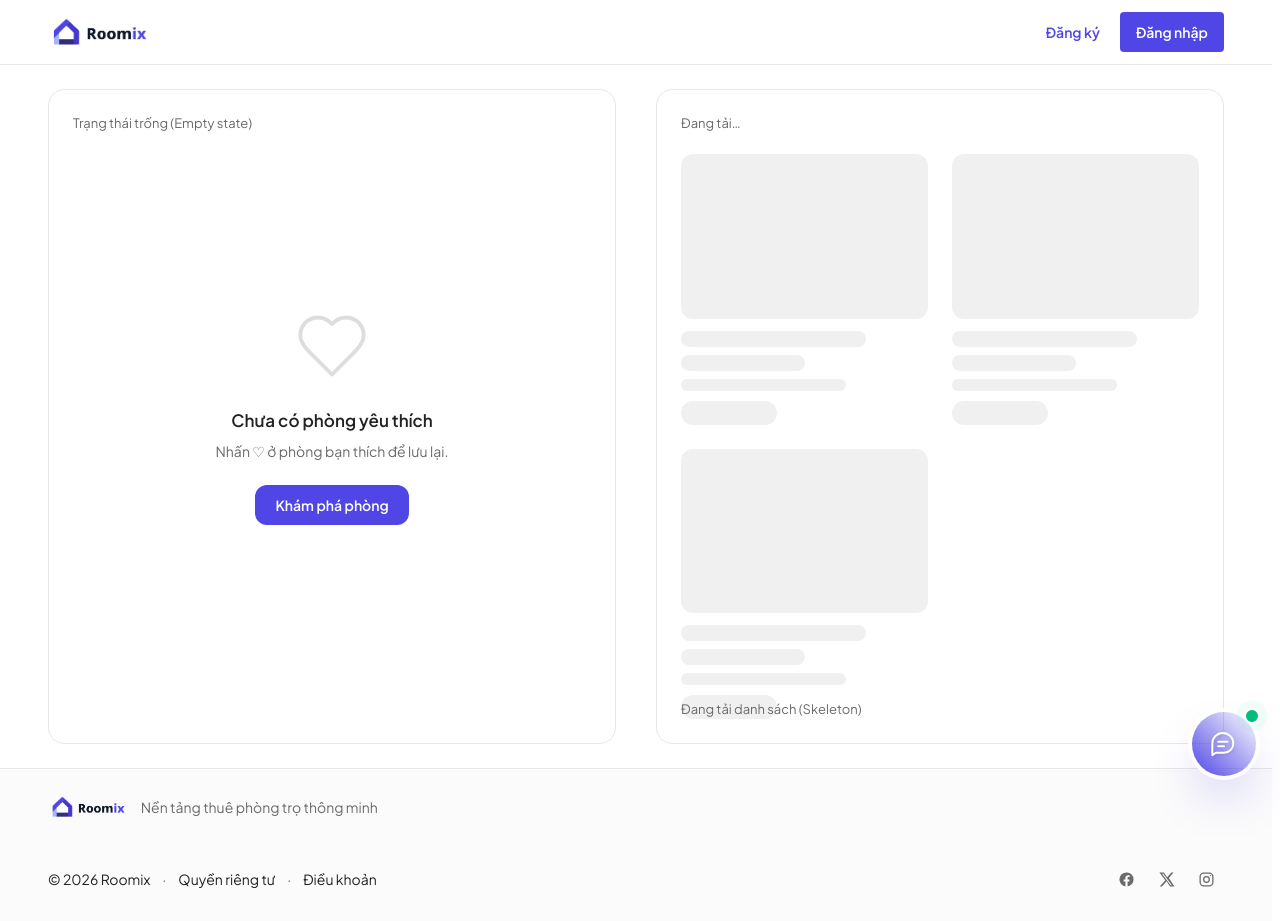
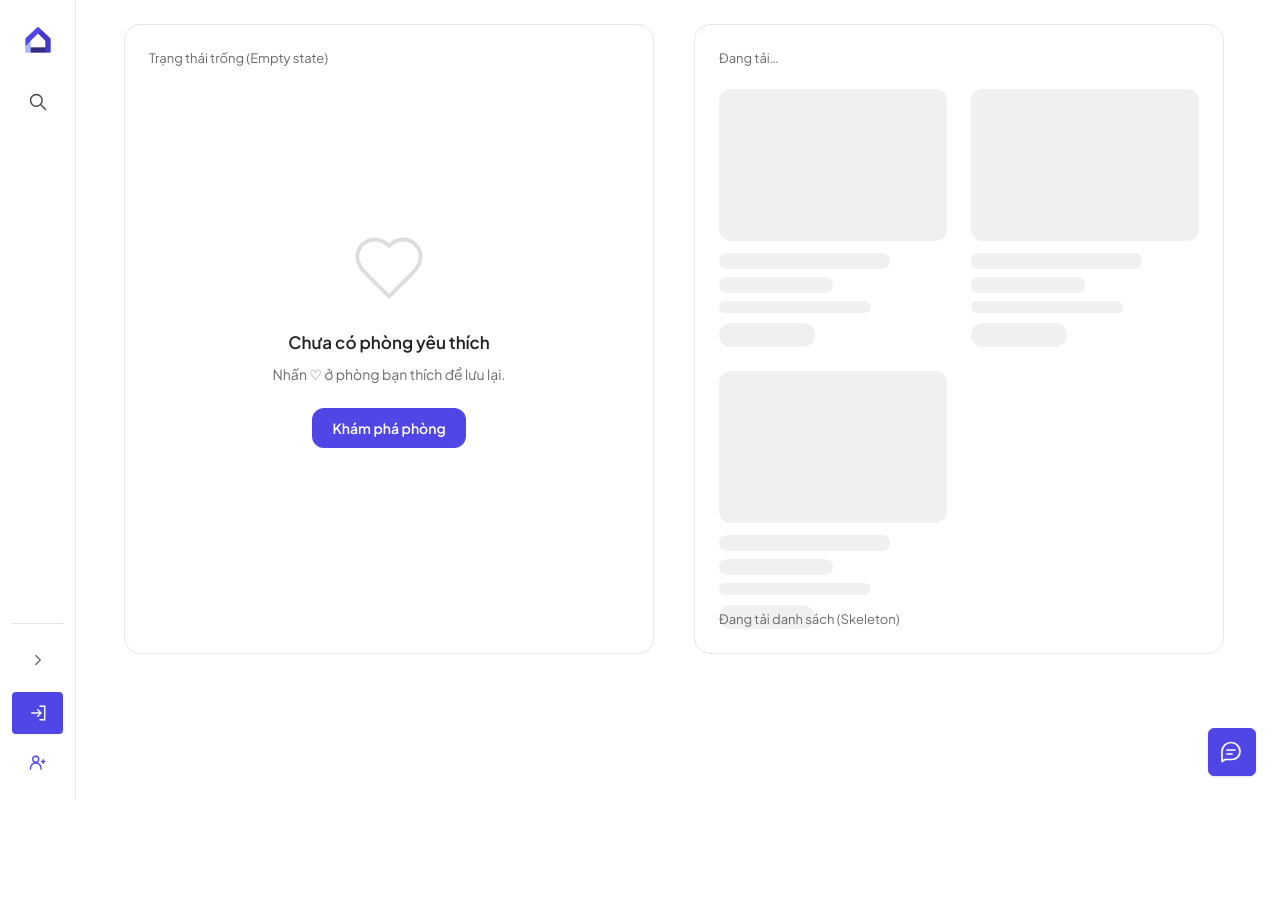
Before and after one commit to thienba33/Roomix, a Next.js app: page /states in a window 1280 px wide. After the commit the page ends 800 px from the top, so only its background shows below. Built offline with nearby package versions, Linux system fonts and the light colour scheme.

Commit message:
feat(tenant): add compact navigation and quick room filters

```diff
--- a/src/components/layouts/AiLauncher.tsx
+++ b/src/components/layouts/AiLauncher.tsx
@@ -24,20 +24,10 @@ export default function AiLauncher({ className }: { className?: string }) {
         title="Roomix AI"
         aria-controls="roomix-ai"
         aria-expanded={state.open}
-        className="group relative flex h-14 w-14 sm:h-16 sm:w-16 items-center justify-center rounded-full bg-gradient-to-tr from-primary to-primary-hover text-white shadow-2xl shadow-primary/40 ring-4 ring-white/90 transition-all duration-300 hover:scale-110 hover:shadow-primary/60 active:scale-95 focus-visible:outline-none focus-visible:ring-4 focus-visible:ring-primary/50"
+        className="group relative flex h-12 w-12 items-center justify-center rounded-md border border-primary bg-primary text-white shadow-sm transition-colors hover:bg-primary-dark disabled:opacity-50"
       >
-        <ChatIcon size={28} className="drop-shadow transition-transform duration-300 group-hover:scale-110" />
-
-        {/* Pulse indicator beacon */}
-        <span className="absolute -top-1 -right-1 flex h-4 w-4">
-          <span className="absolute inline-flex h-full w-full animate-ping rounded-full bg-emerald-400 opacity-75" />
-          <span className="relative inline-flex h-4 w-4 rounded-full border-2 border-white bg-emerald-500" />
-        </span>
-
-        {/* Hover Tooltip */}
-        <span className="pointer-events-none absolute right-full mr-3.5 hidden whitespace-nowrap rounded-2xl bg-ink/90 px-3.5 py-2 text-xs font-semibold text-white shadow-xl backdrop-blur transition-all duration-200 sm:block opacity-0 translate-x-2 group-hover:opacity-100 group-hover:translate-x-0">
-          Tư vấn cùng Roomix AI ✨
-        </span>
+        <ChatIcon size={24} />
+        <span className="pointer-events-none absolute right-full mr-3 hidden whitespace-nowrap rounded-sm bg-ink px-3 py-2 text-xs text-white opacity-0 group-hover:opacity-100 group-focus-visible:opacity-100 sm:block">Roomix AI</span>
       </button>
     </div>
   );
--- a/src/components/layouts/NotificationPopover.tsx
+++ b/src/components/layouts/NotificationPopover.tsx
@@ -3,11 +3,11 @@ import { useRef, type RefObject } from 'react';
 import Link from 'next/link';
 import { useDialogFocus } from '@/hooks/useDialogFocus';
 import Notifications from '@/components/account/Notifications';
-export default function NotificationPopover({ triggerRef, onClose }: { triggerRef: RefObject<HTMLButtonElement | null>; onClose: () => void }) {
+export default function NotificationPopover({ triggerRef, onClose, sidebarCollapsed = false }: { sidebarCollapsed?: boolean; triggerRef: RefObject<HTMLButtonElement | null>; onClose: () => void }) {
   const ref = useRef<HTMLDivElement>(null);
   useDialogFocus(ref, true, () => { onClose(); triggerRef.current?.focus(); });
-  return <div className="fixed inset-0 z-[60] bg-black/20" onClick={onClose}>
-    <div id="tenant-notifications" ref={ref} role="dialog" aria-modal="true" aria-label="Thông báo" tabIndex={-1} onClick={(event) => event.stopPropagation()} className="notification-popup absolute right-4 top-[72px] max-h-[calc(100dvh-88px)] w-[min(460px,calc(100vw-32px))] overflow-y-auto rounded-md border border-line bg-white shadow-lg sm:right-6 lg:right-12">
+  return <div data-sidebar-collapsed={sidebarCollapsed} className="tenant-notification-overlay fixed inset-0 z-[60] bg-black/20" onClick={onClose}>
+    <div id="tenant-notifications" ref={ref} role="dialog" aria-modal="true" aria-label="Thông báo" tabIndex={-1} onClick={(event) => event.stopPropagation()} className="notification-popup tenant-notification-popup absolute right-4 top-[72px] max-h-[calc(100dvh-88px)] w-[min(460px,calc(100vw-32px))] overflow-y-auto rounded-md border border-line bg-white shadow-lg sm:right-6 lg:right-12">
       <Notifications headerAction={<button type="button" aria-label="Đóng thông báo" onClick={onClose} className="flex h-8 w-8 items-center justify-center rounded-sm text-muted hover:bg-page">✕</button>} />
       <Link href="/notifications" onClick={onClose} className="block border-t border-line px-5 py-4 text-center text-sm font-semibold text-primary hover:bg-page">Xem tất cả thông báo</Link>
     </div>
--- a/src/components/layouts/TenantHeader.tsx
+++ b/src/components/layouts/TenantHeader.tsx
@@ -19,17 +19,19 @@ import NotificationPopover from './NotificationPopover';
 import { useNotifications } from '@/hooks/useNotifications';
 
 const NAV = [
-  { label: 'Tìm phòng', href: '/' },
-  { label: 'Phòng yêu thích', href: '/favorites' },
-  { label: 'Yêu cầu', href: '/requests' },
-  { label: 'Hợp đồng', href: '/contracts' },
-  { label: 'Hóa đơn', href: '/invoices' },
+  { label: 'Tìm phòng', href: '/', icon: 'm21 21-5-5M17 10a7 7 0 1 1-14 0 7 7 0 0 1 14 0Z' },
+  { label: 'Phòng yêu thích', href: '/favorites', icon: 'M20.8 4.6a5.5 5.5 0 0 0-7.8 0L12 5.7l-1.1-1.1a5.5 5.5 0 0 0-7.8 7.8L12 21l8.8-8.6a5.5 5.5 0 0 0 0-7.8Z' },
+  { label: 'Yêu cầu', href: '/requests', icon: 'M4 4h16v16H4zM8 8h8M8 12h8M8 16h4' },
+  { label: 'Hợp đồng', href: '/contracts', icon: 'M14 2H6v20h12V6l-4-4ZM14 2v5h5M9 12h6M9 16h6' },
+  { label: 'Hóa đơn', href: '/invoices', icon: 'M4 3v18l2-1 2 1 2-1 2 1 2-1 2 1 2-1 2 1V3H4ZM8 8h8M8 12h8M8 16h4' },
 ];
 
 export default function TenantHeader() {
   const pathname = usePathname();
   const { signedIn, user, openAuth, logout } = useAuth();
-  const navigation = signedIn ? NAV : [];
+  const [compact, setCompact] = useState<boolean | null>(null);
+  const collapsed = compact ?? !signedIn;
+  const navigation = signedIn ? NAV : NAV.slice(0, 1);
   const { update, reset } = useAi();
   const [notificationsOpen, setNotificationsOpen] = useState(false);
   const notificationTriggerRef = useRef<HTMLButtonElement>(null);
@@ -69,25 +71,30 @@ export default function TenantHeader() {
 
   return (
     <>
-      <header className="tenant-header sticky top-0 z-50 border-b border-line bg-white/95 backdrop-blur">
-        <div className="flex h-16 w-full items-center gap-3 px-4 sm:px-6 lg:gap-8 lg:px-12">
+      <header data-collapsed={collapsed} className="tenant-header sticky top-0 z-50 border-b border-line bg-white/95 backdrop-blur lg:h-dvh lg:w-[232px] lg:shrink-0 lg:self-start lg:border-b-0 lg:border-r lg:bg-white lg:backdrop-blur-none">
+        <div className="tenant-navigation-frame flex h-16 w-full items-center gap-3 px-4 sm:px-6">
           <Link href="/" className="flex shrink-0 items-center" aria-label="Roomix">
-            <Image src="/images/logo.png" alt="Roomix" width={1961} height={680} className="h-9 w-auto" priority />
+            <Image src="/images/logo.png" alt="Roomix" width={1961} height={680} className={cn('h-9 w-auto', collapsed && 'lg:hidden')} priority />
+            {collapsed && <Image src="/images/logo-mark.png" alt="Roomix" width={32} height={32} className="hidden h-8 w-8 lg:block" />}
           </Link>
 
           <div className="lg:hidden">{signedIn && <MobileNavigation title="Khách thuê" groups={[{ title: 'Khám phá', items: navigation }]} />}</div>
-          <nav className="hidden items-center gap-5 lg:flex">
+          <nav id="tenant-navigation" className="tenant-side-nav hidden lg:flex" aria-label="Điều hướng khách thuê">
             {navigation.map((n) => {
               const active = n.href === '/' ? pathname === '/' : pathname.startsWith(n.href);
               return (
-                <Link key={n.href} href={n.href} className={cn('text-sm transition', active ? 'font-bold text-primary' : 'font-medium text-muted hover:text-ink')}>
-                  {n.label}
+                <Link key={n.href} href={n.href} aria-label={n.label} title={collapsed ? n.label : undefined} aria-current={active ? 'page' : undefined} className={cn('flex items-center gap-3 rounded-sm px-3 py-3 text-sm transition', active ? 'bg-primary-soft font-semibold text-primary' : 'font-medium text-secondary hover:bg-page hover:text-ink')}>
+                  <svg width="20" height="20" viewBox="0 0 24 24" fill="none" stroke="currentColor" strokeWidth="1.7" strokeLinecap="round" strokeLinejoin="round" className="shrink-0" aria-hidden="true"><path d={n.icon} /></svg>
+                  <span className="tenant-nav-label">{n.label}</span>
                 </Link>
               );
             })}
           </nav>
 
-          <div className="ml-auto flex items-center gap-4">
+          <div className="tenant-header-actions ml-auto flex items-center gap-4">
+            <button type="button" onClick={() => setCompact(!collapsed)} className="tenant-collapse-trigger hidden h-10 items-center rounded-sm px-3 text-muted hover:bg-page hover:text-primary lg:flex" aria-label={collapsed ? 'Mở rộng thanh điều hướng' : 'Thu gọn thanh điều hướng'} title={collapsed ? 'Mở rộng' : 'Chỉ hiện biểu tượng'} aria-expanded={!collapsed} aria-controls="tenant-navigation">
+              <svg width="18" height="18" viewBox="0 0 24 24" fill="none" stroke="currentColor" strokeWidth="1.8" strokeLinecap="round" strokeLinejoin="round" aria-hidden="true"><path d={collapsed ? 'm9 6 6 6-6 6' : 'm15 6-6 6 6 6'} /></svg>
+            </button>
             {signedIn && <button
               ref={notificationTriggerRef}
               type="button"
@@ -101,11 +108,12 @@ export default function TenantHeader() {
               aria-expanded={notificationsOpen}
               aria-controls="tenant-notifications"
               className={cn(
-                'relative flex h-10 w-10 items-center justify-center rounded-full border bg-white text-ink transition hover:border-primary hover:shadow',
+                'tenant-notification-trigger relative flex h-10 w-10 items-center justify-center rounded-sm border bg-white text-ink transition hover:border-primary',
                 notificationsOpen ? 'border-primary bg-primary-soft text-primary' : 'border-line',
               )}
             >
               <svg width="19" height="19" viewBox="0 0 24 24" fill="none" stroke="currentColor" strokeWidth="2" strokeLinecap="round" strokeLinejoin="round" aria-hidden><path d="M6 8a6 6 0 0 1 12 0c0 7 3 9 3 9H3s3-2 3-9" /><path d="M10.3 21a1.94 1.94 0 0 0 3.4 0" /></svg>
+              <span className="tenant-nav-label hidden lg:inline">Thông báo</span>
               {unread > 0 && (
                 <span className="absolute -right-0.5 -top-0.5 flex h-[18px] min-w-[18px] items-center justify-center rounded-full bg-red-600 px-1 text-[10px] font-bold text-white ring-2 ring-white">
                   {unread > 99 ? '99+' : unread}
@@ -115,18 +123,19 @@ export default function TenantHeader() {
 
 
             {!signedIn ? (
-              <div className="flex items-center gap-2"><button type="button" onClick={() => { closeNotifications(); update({ open: false }); openAuth('register'); }} className="hidden rounded-sm px-3 py-2 text-sm font-semibold text-primary sm:block">Đăng ký</button><button type="button" onClick={() => { closeNotifications(); update({ open: false }); openAuth(); }} className="rounded-sm bg-primary px-4 py-2.5 text-sm font-semibold text-white transition hover:opacity-90" aria-haspopup="dialog">
-                Đăng nhập
+              <div className="tenant-auth-actions flex items-center gap-2"><button type="button" onClick={() => { closeNotifications(); update({ open: false }); openAuth('register'); }} aria-label="Đăng ký" title={collapsed ? 'Đăng ký' : undefined} className="hidden rounded-sm px-3 py-2 text-sm font-semibold text-primary sm:block"><svg className="tenant-auth-icon" width="18" height="18" viewBox="0 0 24 24" fill="none" stroke="currentColor" strokeWidth="1.8" aria-hidden="true"><circle cx="9" cy="7" r="4" /><path d="M2 21v-2a7 7 0 0 1 14 0v2m3-14v6m-3-3h6" /></svg><span className="tenant-auth-label">Đăng ký</span></button><button type="button" onClick={() => { closeNotifications(); update({ open: false }); openAuth(); }} className="rounded-sm bg-primary px-4 py-2.5 text-sm font-semibold text-white transition hover:opacity-90" aria-haspopup="dialog" aria-label="Đăng nhập" title={collapsed ? 'Đăng nhập' : undefined}>
+                <svg className="tenant-auth-icon" width="18" height="18" viewBox="0 0 24 24" fill="none" stroke="currentColor" strokeWidth="1.8" aria-hidden="true"><path d="M14 3h7v18h-7M3 12h13m-5-5 5 5-5 5" /></svg><span className="tenant-auth-label">Đăng nhập</span>
               </button></div>
-            ) : <div className="relative" ref={menuRef} onKeyDown={(event) => { if (event.key === 'Escape') { setMenuOpen(false); menuRef.current?.querySelector('button')?.focus(); } }}>
+            ) : <div className="tenant-account relative" ref={menuRef} onKeyDown={(event) => { if (event.key === 'Escape') { setMenuOpen(false); menuRef.current?.querySelector('button')?.focus(); } }}>
               <button
                 onClick={() => { closeNotifications(); setMenuOpen((o) => !o); }}
-                className="flex h-10 w-10 items-center justify-center rounded-full bg-primary-soft text-sm font-bold text-primary transition hover:ring-2 hover:ring-primary/30"
+                className="tenant-account-trigger flex h-10 w-10 items-center justify-center rounded-sm bg-primary-soft text-sm font-bold text-primary transition hover:ring-2 hover:ring-primary/30"
                 aria-label="Menu người dùng"
                 aria-expanded={menuOpen}
                 aria-controls="tenant-profile-menu"
               >
-                {profileInitials(user?.fullName ?? '')}
+                <span className="shrink-0">{profileInitials(user?.fullName ?? '')}</span>
+                <span className="tenant-account-name hidden min-w-0 truncate lg:block">{user?.fullName || 'Tài khoản'}</span>
               </button>
               {menuOpen && (
                 <div id="tenant-profile-menu" className="tenant-profile-menu absolute right-0 top-12 w-[min(288px,calc(100vw-32px))] overflow-hidden rounded-md border border-line bg-white py-1 shadow-lg">
@@ -166,7 +175,7 @@ export default function TenantHeader() {
           </div>
         </div>
       </header>
-      {signedIn && notificationsOpen && <NotificationPopover triggerRef={notificationTriggerRef} onClose={closeNotifications} />}
+      {signedIn && notificationsOpen && <NotificationPopover sidebarCollapsed={collapsed} triggerRef={notificationTriggerRef} onClose={closeNotifications} />}
     </>
   );
 }
--- a/src/components/layouts/TenantShell.tsx
+++ b/src/components/layouts/TenantShell.tsx
@@ -4,7 +4,6 @@ import TenantHeader from './TenantHeader';
 import AiPanel from './AiPanel';
 import AiLauncher from './AiLauncher';
 import { useAi } from './AiProvider';
-import Footer from './Footer';
 import { ToastProvider } from '@/components/ui/Toast';
 import { useAiPanelWidth } from '@/hooks/useAiPanelWidth';
 
@@ -14,12 +13,11 @@ export default function TenantShell({ children, defaultAiOpen = false }: { child
   const closeAi = useCallback(() => update({ open: false }), [update]);
   useEffect(() => { if (ready && defaultAiOpen) update({ open: true }); }, [ready, defaultAiOpen, update]);
   return <ToastProvider>
-    <div className="tenant-shell flex min-h-screen flex-col bg-white">
+    <div className="tenant-shell flex min-h-screen flex-col bg-white lg:flex-row">
       <TenantHeader />
-      <div className={`tenant-workspace flex flex-1 ${state.open ? 'ai-is-open' : ''}`}>
+      <div className={`tenant-workspace flex min-w-0 flex-1 ${state.open ? 'ai-is-open' : ''}`}>
         <div className="tenant-content flex min-w-0 flex-1 flex-col" style={{ marginRight: desktop && state.open ? width + 24 : 0 }}>
           <main className="flex-1">{children}</main>
-          <Footer />
         </div>
         {state.open && <AiPanel onClose={closeAi} width={width} maxWidth={maxWidth} onWidthChange={resize} />}
       </div>
```
Also changed, not shown: src/app/HomeContent.tsx (+38 -19 lines).
